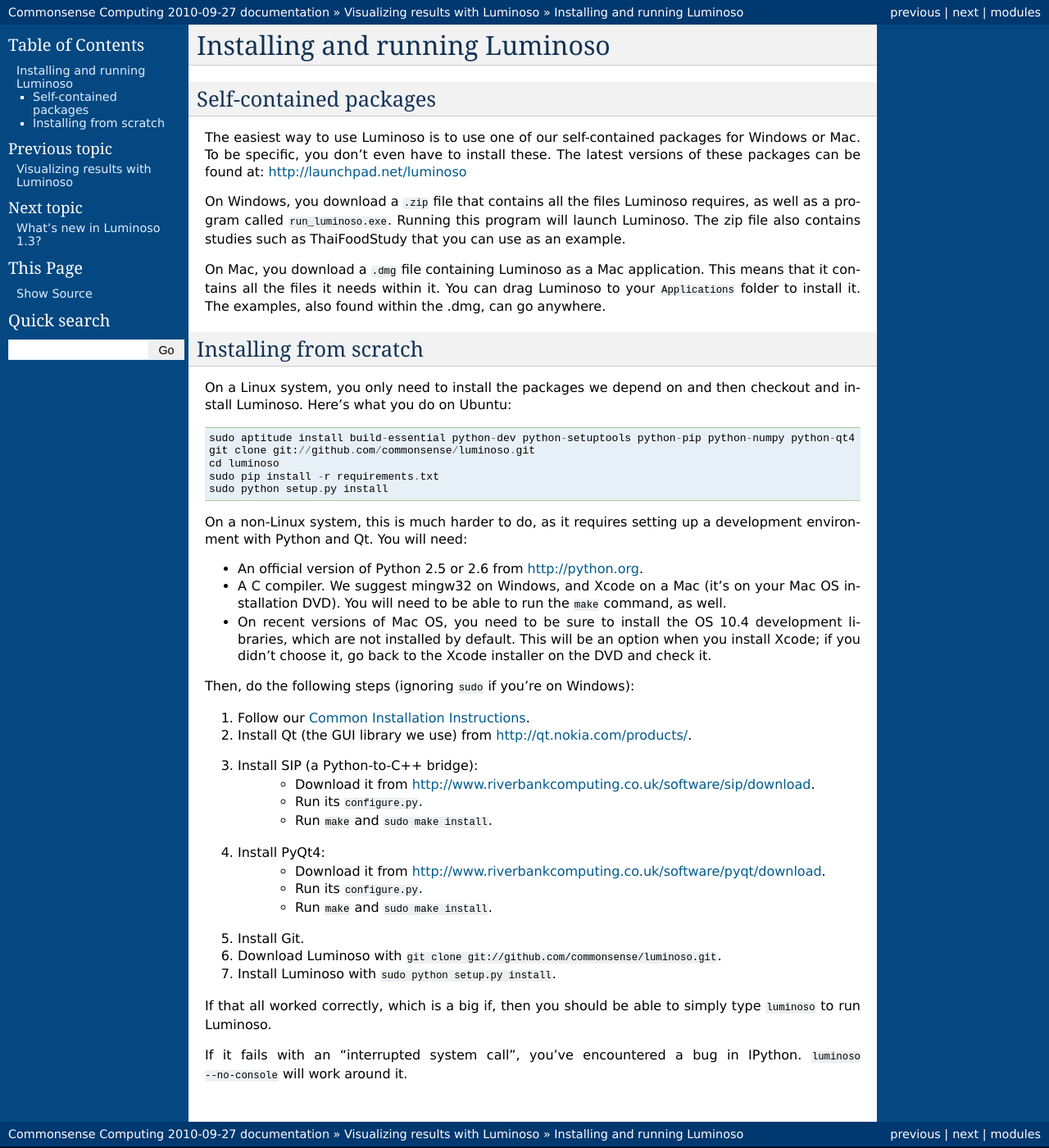
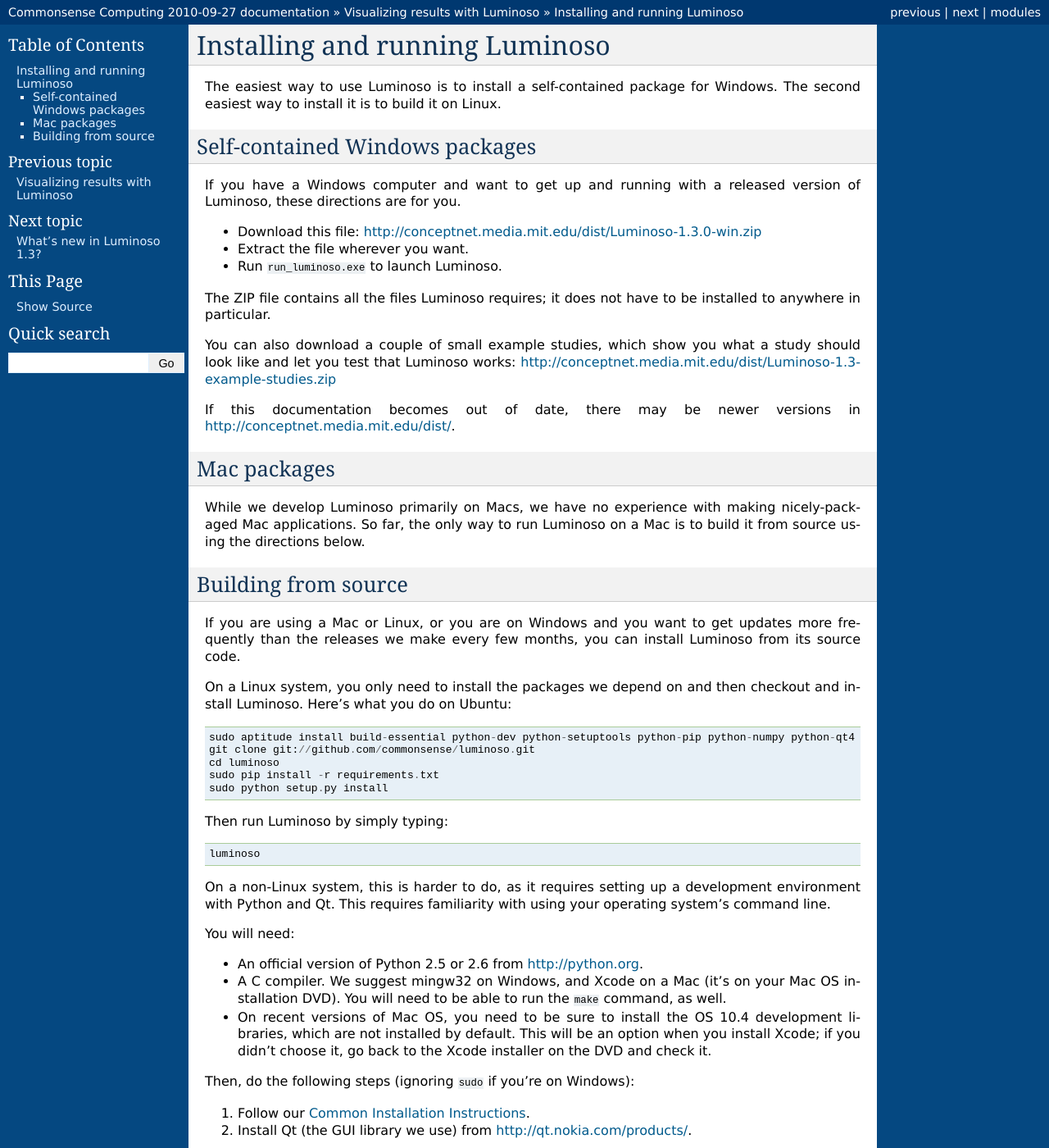
Before and after one commit to commonsense/omcs, a Sphinx documentation site: the page built from docs/luminoso/install.rst, in a window 1280 px wide and 1400 px high. Shown: the whole window at 82% size. Built offline with Sphinx 7.4.7, drawn with Linux system fonts in a browser that asks for light colours; pages that are not in the unit, such as notebooks, are missing from menus; some of the changed text lies outside the part shown.

Commit message:
Updated install instructions

```diff
--- a/docs/luminoso/install.rst
+++ b/docs/luminoso/install.rst
@@ -3,26 +3,41 @@
 Installing and running Luminoso
 ===============================
 
-Self-contained packages
------------------------
+The easiest way to use Luminoso is to install a self-contained package for
+Windows. The second easiest way to install it is to build it on Linux.
 
-The easiest way to use Luminoso is to use one of our self-contained packages
-for Windows or Mac. To be specific, you don't even have to install these. The
-latest versions of these packages can be found at:
-http://launchpad.net/luminoso
+Self-contained Windows packages
+-------------------------------
 
-On Windows, you download a ``.zip`` file that contains all the files Luminoso
-requires, as well as a program called :file:`run_luminoso.exe`. Running this
-program will launch Luminoso. The zip file also contains studies such as
-ThaiFoodStudy that you can use as an example.
+If you have a Windows computer and want to get up and running with a released
+version of Luminoso, these directions are for you.
 
-On Mac, you download a ``.dmg`` file containing Luminoso as a Mac application.
-This means that it contains all the files it needs within it. You can drag
-Luminoso to your `Applications` folder to install it. The examples, also found
-within the .dmg, can go anywhere.
+- Download this file: http://conceptnet.media.mit.edu/dist/Luminoso-1.3.0-win.zip
+- Extract the file wherever you want.
+- Run :file:`run_luminoso.exe` to launch Luminoso.
 
-Installing from scratch
------------------------
+The ZIP file contains all the files Luminoso requires; it does not have to be
+installed to anywhere in particular.
+
+You can also download a couple of small example studies, which show you what a
+study should look like and let you test that Luminoso works: http://conceptnet.media.mit.edu/dist/Luminoso-1.3-example-studies.zip
+
+If this documentation becomes out of date, there may be newer versions in
+http://conceptnet.media.mit.edu/dist/.
+
+Mac packages
+------------
+While we develop Luminoso primarily on Macs, we have no experience with making
+nicely-packaged Mac applications. So far, the only way to run Luminoso on a Mac
+is to build it from source using the directions below.
+
+Building from source
+--------------------
+
+If you are using a Mac or Linux, or you are on Windows and you want to get
+updates more frequently than the releases we make every few months, you can
+install Luminoso from its source code.
+
 On a Linux system, you only need to install the packages we depend on and then
 checkout and install Luminoso. Here's what you do on Ubuntu::
 
@@ -32,7 +47,13 @@
     sudo pip install -r requirements.txt
     sudo python setup.py install
 
-On a non-Linux system, this is much harder to do, as it requires setting up a development environment with Python and Qt. You will need:
+Then run Luminoso by simply typing::
+
+    luminoso
+
+On a non-Linux system, this is harder to do, as it requires setting up a development environment with Python and Qt. This requires familiarity with using your operating system's command line.
+
+You will need:
 
 - An official version of Python 2.5 or 2.6 from http://python.org.
 - A C compiler. We suggest mingw32 on Windows, and
@@ -57,12 +78,9 @@
       http://www.riverbankcomputing.co.uk/software/pyqt/download.
     - Run its `configure.py`.
     - Run `make` and `sudo make install`.
-#. Install Git.
+#. Install Git from http://git-scm.com/.
 #. Download Luminoso with `git clone git://github.com/commonsense/luminoso.git`.
 #. Install Luminoso with `sudo python setup.py install`.
 
-If that all worked correctly, which is a big if, then you should be able to
+If that all worked correctly, then you should be able to
 simply type `luminoso` to run Luminoso.
-
-If it fails with an "interrupted system call", you've encountered a bug in
-IPython. `luminoso --no-console` will work around it.
```
Also changed, not shown: docs/luminoso/whats-new.rst (+12 -7 lines).
